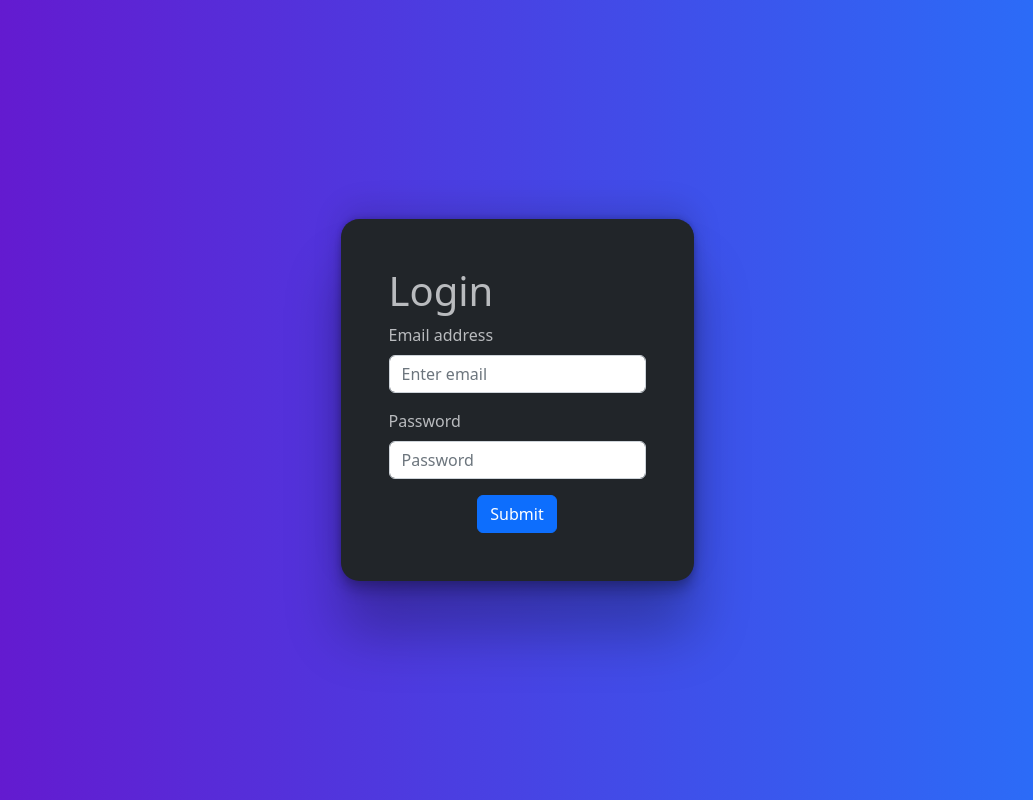
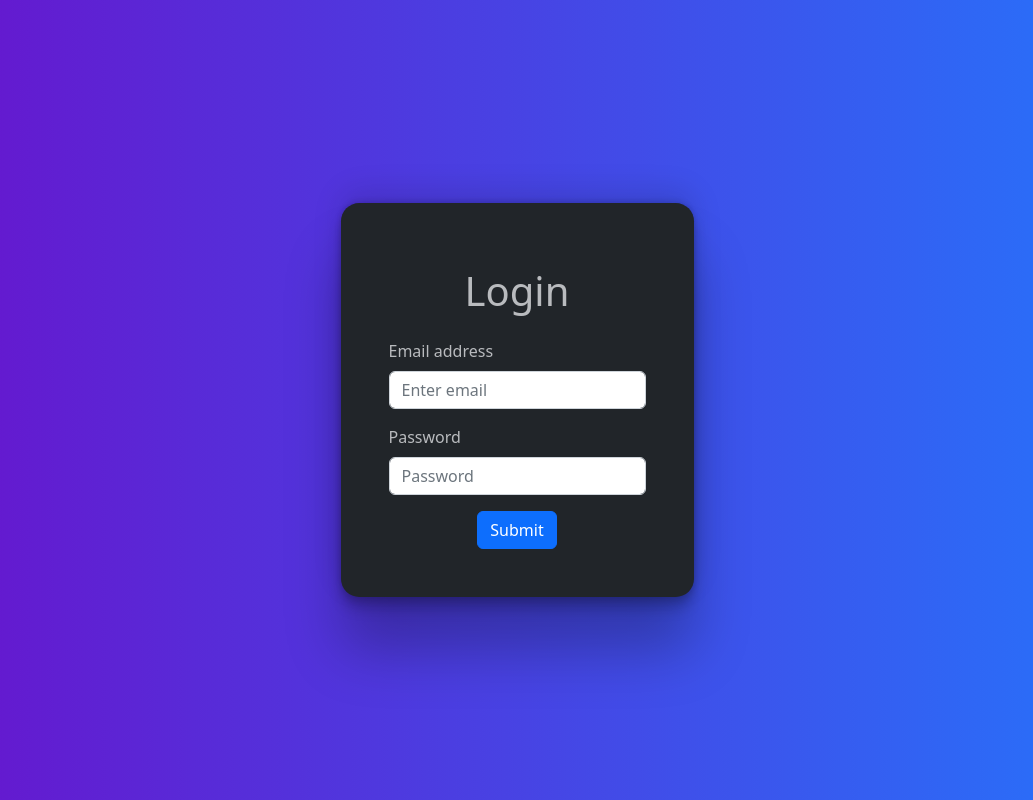
Before and after one commit to godofgeeks23/AstraDev_testing, a React (Create React App) app in the folder client/: page /login in a window 1280 px wide. Shown: the whole page, without its empty margins (123-1156 px from the left). Built offline with nearby package versions, Linux system fonts and the light colour scheme.

Commit message:
Update Login.js

```diff
--- a/client/src/pages/Login.js
+++ b/client/src/pages/Login.js
@@ -41,7 +41,7 @@ function App() {
 
 	return (
 		<div className='login_container p-5 m-5 bg-dark'>
-			<div className='heading1'><h1>Login</h1></div>
+			<h1 className='text-center p-3'>Login</h1>
 			<Form onSubmit={loginUser}>
 				<Form.Group className="mb-3" controlId="formBasicEmail">
 					<Form.Label>Email address</Form.Label>
```
